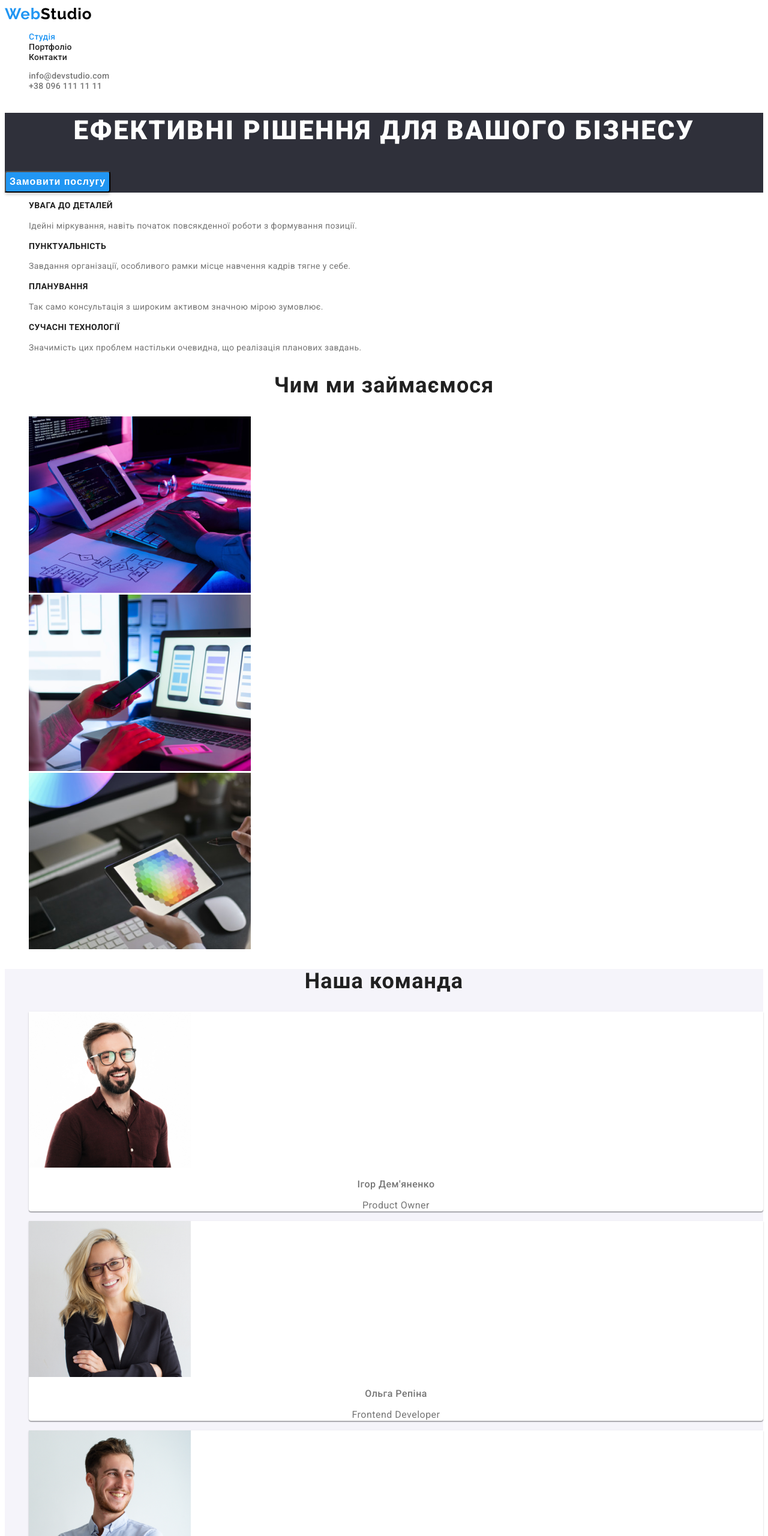
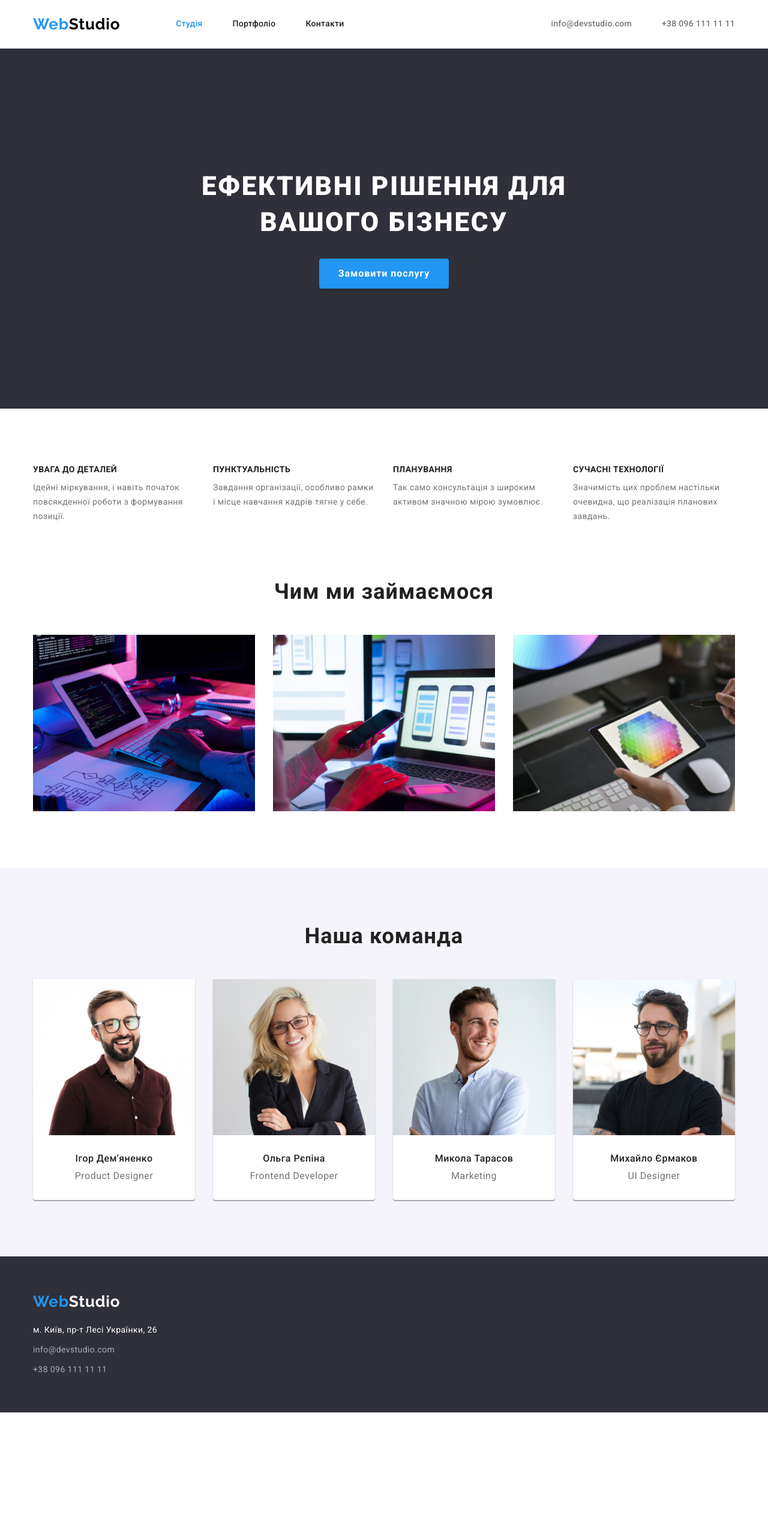
Before and after one commit to Fdobrovols/goit-markup-hw-03, a plain HTML site: page index.html in a window 1280 px wide. Shown: the top 2560 px of the page at 60% size. After the commit the page ends 2354 px from the top, so only its background shows below. Drawn offline with nearby package versions, Linux system fonts and the light colour scheme.

Commit message:
add flex

```diff
--- a/css/styles.css
+++ b/css/styles.css
@@ -1,28 +1,95 @@
-:root
-{
+:root {
     --primary-color: #212121;
     --secondary-color: #f5f4fa;
-    --accent-color: #E5E5E5;
+    --accent-color: #e5e5e5;
     --color-grey: #757575;
-    --common-white: #FFFFFF;
-    --color-blue: #2196F3;
-    --color-hero: #2F303A;
-    --color-portfolio: #F5F5F5;
-    --main-font: 'Roboto', sans-serif;
+    --common-white: #ffffff;
+    --color-blue: #2196f3;
+    --color-hero: #2f303a;
+    --color-portfolio: #f5f5f5;
+    --main-font: "Roboto", sans-serif;
     --title-size: 44px;
     --text-size: 14px;
+    --indent: 30px;
+    --items: 3;
   }
 
-body
-{
-    font-family: 'Roboto', sans-serif;
+  body {
+    font-family: "Roboto", sans-serif;
     color: var(--primary-color);
     background-color: var(--common-white);
     font-size: var(--text-size);
   }
-.logo
-{
-    font-family: 'Raleway';
+  /* reset start */
+  h1,
+  h2,
+  h3,
+  h4,
+  h5,
+  h6,
+  p {
+    margin: 0;
+  }
+
+  .link {
+    text-decoration: none;
+    color: currentColor;
+  }
+
+  .list {
+    list-style: none;
+    margin: 0;
+    padding: 0;
+  }
+
+  img {
+    display: block;
+  }
+
+  /* reset end */
+  .section {
+    padding-top: 94px;
+    padding-bottom: 94px;
+  }
+  .container {
+    width: 1200px;
+    padding-right: 15px;
+    padding-left: 15px;
+    margin-left: auto;
+    margin-right: auto;
+    /* outline: 2px solid red; */
+  }
+
+  .card-set {
+    display: flex;
+    flex-wrap: wrap;
+    gap: var(--indent);
+  }
+  .card-set-item {
+    flex-basis: calc(
+      (100% - var(--indent) * (var(--items) - 1)) / (var(--items))
+    );
+  }
+
+  /* HEADER */
+  .header {
+    border: 1px solid #ececec;
+    border-top: none;
+    border-right: none;
+    border-left: none;
+  }
+
+  .header-container {
+    display: flex;
+    align-items: center;
+  }
+  .header-nav {
+    display: flex;
+    align-items: center;
+    margin-right: auto;
+  }
+  .logo {
+    font-family: "Raleway";
     font-weight: 700;
     font-size: 26px;
     line-height: 1.19;
@@ -30,56 +97,86 @@ body
     color: var(--color-blue);
     text-decoration: none;
   }
-.logo-header
-{
+
+  .partner-logo {
+    margin-right: 93px;
+  }
+
+  .contact {
+    display: flex;
+    /* align-items: center; */
+    gap: 50px;
+  }
+
+  .logo-header {
     color: #000000;
   }
-.list
-{
+
+  .naw-list {
+    display: flex;
+    /* align-items: center; */
+    gap: 50px;
+  }
+
+  .menu-list {
+    display: flex;
+    justify-content: center;
+    margin-bottom: 50px;
+  }
+  .menu-item:not(:last-child) {
+    margin-right: 8px;
+  }
+
+  .list {
     list-style: none;
   }
-.naw-link
-{
+
+  .naw-link {
+    display: block;
     font-weight: 500;
     line-height: 1.14;
     letter-spacing: 0.02em;
     color: var(--primary-color);
     text-decoration: none;
+    padding: 32px 0;
   }
-.naw-link:hover
-{
+  .naw-link:hover {
     color: var(--color-blue);
   }
-.naw-link:focus
-{
+  .naw-link:focus {
     color: var(--color-blue);
   }
-.naw-page
-{
+  .naw-page {
     color: var(--color-blue);
   }
-.contact-link
-{
+  .contact-link {
+    display: block;
     font-weight: 500;
     line-height: 1.14;
     letter-spacing: 0.02em;
     color: var(--color-grey);
     text-decoration: none;
+    padding: 32px 0;
   }
-.contact-link:hover
-{
+  .contact-link:hover {
     color: var(--color-blue);
   }
-.contact-link:focus
-{
+  .contact-link:focus {
     color: var(--color-blue);
   }
-.hero
-{
+
+  /* HERO */
+
+  .hero {
+    text-align: center;
+    padding: 200px 0;
     background-color: var(--color-hero);
   }
-.hero-title
-{
+  .hero-title {
+    margin-left: auto;
+    margin-right: auto;
+    margin-bottom: 30px;
+    width: 696px;
     font-weight: 900;
     font-size: 44px;
     line-height: 1.36;
@@ -88,8 +185,16 @@ body
     text-transform: uppercase;
     color: var(--common-white);
   }
-.hero-btn
-{
+  .hero-btn {
+    /* font-family: 'Roboto';
+      font-style: normal; */
+    padding: 10px 32px;
+    border: 0;
+    border-radius: 4px;
+    min-width: 216px;
+    min-height: 50px;
+    margin-left: auto;
+    margin-right: auto;
     font-weight: 700;
     font-size: 16px;
     line-height: 1.88;
@@ -100,10 +205,8 @@ body
     color: var(--common-white);
     background-color: var(--color-blue);
     box-shadow: 0px 4px 4px rgba(0, 0, 0, 0.15);
-    border-radius: 4px;
   }
-.visually-hidden
-{
+  .visually-hidden {
     position: absolute;
     white-space: nowrap;
     width: 1px;
@@ -115,94 +218,140 @@ body
     clip-path: inset(50%);
     margin: -1px;
   }
-.benifits-title
-{
+
+  /* BENEFITS */
+  /* .benefits-container {
+    display: flex;
+  } */
+
+  .benefits {
+    display: flex;
+  }
+
+  .benefits-list:not(:last-child) {
+    margin-right: 30px;
+  }
+  .benefits-title {
     font-size: 14px;
     line-height: 1.14;
     letter-spacing: 0.03em;
     text-transform: uppercase;
     color: var(--primary-color);
+    margin-bottom: 10px;
   }
-.benifits-text
-{
+  .benefits-text {
     line-height: 1.71;
     letter-spacing: 0.03em;
     color: var(--color-grey);
+    width: 270px;
   }
-.section-title
-{
+
+  /* ABOUT */
+
+  .about {
+    padding-top: 0;
+  }
+
+  .about-list {
+    display: flex;
+    flex-wrap: wrap;
+    gap: var(--indent);
+  }
+  .section-title {
+    margin-bottom: 50px;
     font-size: 36px;
     line-height: 1.16;
     text-align: center;
     letter-spacing: 0.03em;
   }
-.team
-{
-    background-color: var(--secondary-color);
+
+  /* TEAM */
+  .team-list {
+    display: flex;
+    flex-wrap: wrap;
+    gap: var(--indent);
   }
-.team-item
-{
+  .team {
+    background: var(--secondary-color);
+  }
+
+  .team-item {
     background: var(--common-white);
-    box-shadow: 0px 1px 3px rgba(0, 0, 0, 0.12), 0px 1px 1px rgba(0, 0, 0, 0.14), 0px 2px 1px rgba(0, 0, 0, 0.2);
+    box-shadow: 0px 1px 3px rgba(0, 0, 0, 0.12), 0px 1px 1px rgba(0, 0, 0, 0.14),
+      0px 2px 1px rgba(0, 0, 0, 0.2);
     border-radius: 0px 0px 4px 4px;
   }
-.team-img
-{
+  .team-img {
+    /* position: absolute; */
     width: 270px;
     height: 260px;
+    /* left: 215px;
+      top: 1632px; */
+    /* background: url(4853.jpg); */
     border-radius: 0px;
+    /* background: #F5F4FA; */
   }
-.team-name
-{
+  .team-name {
+    margin-bottom: 10px;
     font-weight: 500;
+    font-size: 16px;
+    line-height: 1.18;
+    text-align: center;
+    letter-spacing: 0.03em;
+  }
+  .team-card {
+    padding-top: 30px;
+    padding-bottom: 30px;
+  }
+  .team-content {
     font-size: 16px;
     line-height: 1.18;
     text-align: center;
     letter-spacing: 0.03em;
     color: var(--color-grey);
   }
-.team-content
-{
-    font-size: 16px;
-    line-height: 1.18;
-    text-align: center;
-    letter-spacing: 0.03em;
-    color: var(--color-grey);
+
+  /* FOOTER */
+  .footer {
+    padding-top: 60px;
+    padding-bottom: 60px;
   }
-.footer
-{
+  .footer {
     background: var(--color-hero);
   }
-.logo-footer
-{
+  .logo-footer {
     color: var(--common-white);
   }
-.footer-link
-{
+  .footer-link {
     font-style: normal;
     line-height: 1.71;
     letter-spacing: 0.03em;
     color: var(--common-white);
     text-decoration: none;
   }
-.footer-contact
-{
+  .footer-item:not(:last-child) {
+    margin-bottom: 9px;
+  }
+  .footer-adress {
+    margin-top: 20px;
+  }
+  .footer-contact {
     font-style: normal;
     line-height: 1.71;
     letter-spacing: 0.03em;
     color: rgba(255, 255, 255, 0.6);
     text-decoration: none;
   }
-.footer-contact:hover
-{
+  .footer-contact:hover {
     color: var(--color-blue);
   }
-.footer-contact:focus
-{
+  .footer-contact:focus {
     color: var(--color-blue);
   }
-.menu-btn
-{
+  .menu-btn {
+    padding: 6px 22px;
+    border: 0;
+    border-radius: 4px;
     font-weight: 500;
     font-size: 16px;
     line-height: 1.62;
@@ -210,37 +359,38 @@ body
     letter-spacing: 0.03em;
     color: var(--primary-color);
     background: var(--secondary-color);
-    border-radius: 4px;
     cursor: pointer;
   }
-.menu-btn:hover
-{
+  .menu-btn:hover {
     background-color: var(--color-blue);
     color: var(--common-white);
   }
-.menu-btn:focus
-{
+  .menu-btn:focus {
     background-color: var(--color-blue);
     color: var(--common-white);
   }
-.portfolio-list
-{
-    background-color: var(--color-portfolio);
+
+  /* PORTFOLIO */
+
+  .portfolio-list {
+    background-color: var(--common-white);
   }
-.memu-portfolio
-{
-    background-color: var(--color-portfolio);
+  .portfolio-card {
+    padding: 20px 24px;
+    border: 1px solid #eeeeee;
+    border-top: none;
   }
-.portfolio-title
-{
+
+  .portfolio-title {
+    margin-bottom: 4px;
     font-size: 18px;
     line-height: 2;
     letter-spacing: 0.06em;
   }
-.portfolio-text
-{
+
+  .portfolio-text {
     font-size: 16px;
     line-height: 1.88;
-    letter-spacing: 0.03;
+    letter-spacing: 0.03em;
     color: var(--color-grey);
   }
--- a/index.html
+++ b/index.html
@@ -1,37 +1,57 @@
 <!DOCTYPE html>
 <html lang="uk">
 <head>
-        <meta charset="UTF-8">
-        <meta http-equiv="X-UA-Compatible" content="IE=edge">
-        <meta name="viewort" content="width=divice-width, initial=scale=1.0">
-        <title>hw-2</title>
-        <link rel="preconnect" href="https://fonts.googleapis.com">
-        <link rel="preconnect" href="https://fonts.gsatic.com" crossorigin>
-        <link href="https://fonts.googleapis.com/css2?family=Raleway:wght@700&family=Roboto:wght@400;500;700;900&display=swap" rel="stylesheet">
-        <link rel="stylesheet" href="./css/styles.css">
+        <meta charset="UTF-8" />
+        <meta http-equiv="X-UA-Compatible" content="IE=edge" />
+        <meta name="viewport" content="width=device-width, initial-scale=1.0" />
+        <title>hw-3</title>
+
+        <!-- Modern normalize -->
+
+        <link
+        rel="stylesheet"
+        href="https://cdnjs.cloudflare.com/ajax/libs/modern-normalize/1.1.0/modern-normalize.css"
+        integrity="sha512-Y0MM+V6ymRKN2zStTqzQ227DWhhp4Mzdo6gnlRnuaNCbc+YN/ZH0sBCLTM4M0oSy9c9VKiCvd4Jk44aCLrNS5Q=="
+        crossorigin="anonymous"
+        referrerpolicy="no-referrer" />
+
+       <!-- Fonts -->
+      <link rel="preconnect" href="https://fonts.googleapis.com" />
+      <link rel="preconnect" href="https://fonts.gstatic.com" crossorigin />
+      <link
+      href="https://fonts.googleapis.com/css2?family=Raleway:wght@700&family=Roboto:wght@400;500;700;900&display=swap"
+      rel="stylesheet" />
+
+      <!-- Custom styles -->
+
+      <link rel="stylesheet" href="./css/styles.css" />
     </head>
-
     <body>
 
         <!-- HEADER -->
 
-        <header>
-            <nav>
+        <header class="header">
+            <div class="header-container container">
+              <nav class="header-nav">
+
+                <div class="partner-logo">
                   <a class="logo" href="./index.html">Web<span class="logo logo-header">Studio</span></a>
+                </div>
+
                 <ul class="naw-list list">
                   <li class="naw-item"><a href="./index.html" rel="noopener noreferrer nofollow" class="naw-link naw-page">Студія</a></li>
-                    <li class="naw-item"><a href="./portfolio.html" rel="noopener noreferrer nofollow" class="naw-link">Портфоліо</li>
+                  <li class="naw-item"><a href="./portfolio.html" rel="noopener noreferrer nofollow" class="naw-link">Портфоліо</a></li>
                   <li class="naw-item"><a href="#" rel="noopener noreferrer nofollow" class="naw-link">Контакти</a></li>
                 </ul>
+
               </nav>
+
               <ul class="contact list">
-                <li class="contact-item">
-                    <a href="malito:info@devstudio.com" class="contact-link">info@devstudio.com</a>
-                </li>
-                <li class="contact-item">
-                    <a href="tel:+380961111111" class="contact-link">+38 096 111 11 11</a>
-                </li>
+                <li class="contact-item"> <a href="mailto:info@devstudio.com" class="contact-link">info@devstudio.com</a></li>
+                <li class="contact-item"> <a href="tel:+380961111111" class="contact-link">+38 096 111 11 11</a></li>
               </ul>
+            </div>
+
           </header>
 
         <!-- MAIN -->
@@ -39,97 +59,129 @@
 
             <!-- HERO -->
 
-            <section class="hero">
+            <section class="hero section">
+                   <div class="container">
                    <h1 class="hero-title">Ефективні рішення для вашого бізнесу</h1>
                    <button type="button" class="hero-btn">Замовити послугу</button>
+             </div>
         </section>
 
             <!-- BENIFITS -->
 
-            <section>
-                <h2 class="visually-hidden">Особливості і переваги</h2>
-                <ul class="list benifits">
-                    <li class="benifits-list">
-                        <h3 class="benifits-title">УВАГА ДО ДЕТАЛЕЙ</h3>
-                        <p class="benifits-text">
-                            Ідейні міркування, навіть початок повсякденної роботи з формування позиції.
+            <section class="section">
+                <div class="benefits-container container">
+                  <h2 class="visually-hidden">Особенности и преимущества</h2>
+                  <ul class="list benefits">
+                    <li class="benefits-list">
+                      <h3 class="benefits-title">УВАГА ДО ДЕТАЛЕЙ</h3>
+                      <p class="benefits-text">
+                        Ідейні міркування, і навіть початок повсякденної роботи з
+                        формування позиції.
                       </p>
                     </li>
-                    <li class="benifits-list">
-                        <h3 class="benifits-title">ПУНКТУАЛЬНІСТЬ</h3>
-                        <p class="benifits-text">
-                            Завдання організації, особливого рамки місце навчення кадрів тягне у себе.
+                    <li class="benefits-list">
+                      <h3 class="benefits-title">ПУНКТУАЛЬНІСТЬ</h3>
+                      <p class="benefits-text">
+                        Завдання організації, особливо рамки і місце навчання кадрів
+                        тягне у себе.
                       </p>
                     </li>
-                    <li class="benifits-list">
-                        <h3 class="benifits-title">ПЛАНУВАННЯ</h3>
-                        <p class="benifits-text">
+                    <li class="benefits-list">
+                      <h3 class="benefits-title">ПЛАНУВАННЯ</h3>
+                      <p class="benefits-text">
                         Так само консультація з широким активом значною мірою зумовлює.
                       </p>
                     </li>
-                    <li class="benifits-list">
-                        <h3 class="benifits-title">СУЧАСНІ ТЕХНОЛОГІЇ</h3>
-                        <p class="benifits-text">
-                            Значимість цих проблем настільки очевидна, що реалізація планових завдань.
+                    <li class="benefits-list">
+                      <h3 class="benefits-title">СУЧАСНІ ТЕХНОЛОГІЇ</h3>
+                      <p class="benefits-text">
+                        Значимість цих проблем настільки очевидна, що реалізація
+                        планових завдань.
                       </p>
                     </li>
                   </ul>
+                </div>
               </section>
 
             <!-- ABOUT -->
-          <section>
+            <section class="section about">
+                <div class="container">
                   <h2 class="section-title">Чим ми займаємося</h2>
                   <ul class="about-list list">
+
                      <li class="about-item">
-                    <img src="./images/smartpicture1.jpg" alt="Комп'ютер" width="370" height="294" class="about-img">
+                        <img src="./images/smartpicture1.jpg" alt="Комп'ютер" width="370" height="294" class="about-img"/>
                      </li>
+
                     <li class="about-item">
-                    <img src="./images/smartpicture2.jpg" alt="Телефон" width="370" height="294" class="about-img">
+                      <img src="./images/smartpicture2.jpg" alt="Телефон" width="370" height="294" class="about-img"/>
                     </li>
+
                     <li class="about-item">
-                    <img src="./images/smartpicture3.jpg" alt="Планшет" width="370" height="294" class="about-img">
+                      <img src="./images/smartpicture3.jpg" alt="Планшет" width="370" height="294" class="about-img" />
                     </li>
+
                   </ul>
+                </div>
               </section>
 
           <!-- TEAM -->
 
-          <section class="team">
+          <section class="team section">
+            <div class="container">
               <h2 class="section-title">Наша команда</h2>
+
               <ul class="team-list list">
+
                 <li class="team-item">
-                    <img src="./images/img-3.jpg" alt="Ігор Дем'яненко" width="270" height="260" class="team-img">
+                  <img src="./images/img-3.jpg" alt="Ігор Дем'яненко" width="270" height="260" class="team-img" />
+                  <div class="team-card">
                     <h3 class="team-name">Ігор Дем'яненко</h3>
-                    <p lang="en" class="team-content">Product Owner</p>
+                    <p lang="en" class="team-content">Product Designer</p>
+                  </div>
                 </li>
+
                 <li class="team-item">
-                    <img src="./images/img-2.jpg" alt="Ольга Репіна" width="270" height="260" class="team-img">
-                     <h3 class="team-name">Ольга Репіна</h3>
+                  <img src="./images/img-2.jpg" alt="Ольга Рєпіна" width="270" height="260" class="team-img"/>
+                  <div class="team-card">
+                    <h3 class="team-name">Ольга Рєпіна</h3>
                     <p lang="en" class="team-content">Frontend Developer</p>
+                  </div>
                 </li>
+
                 <li class="team-item">
-                    <img src="./images/img-1.jpg" alt="Микола Тарасов" width="270" height="260" class="team-img">
+                  <img src="./images/img-1.jpg" alt="Микола Тарасов" width="270" height="260" class="team-img"/>
+                  <div class="team-card">
                     <h3 class="team-name">Микола Тарасов</h3>
                     <p lang="en" class="team-content">Marketing</p>
+                  </div>
                 </li>
+
                 <li class="team-item">
-                    <img src="./images/img.jpg" alt="Михйло Єрмаков" width="270" height="260" class="team-img">
+                  <img src="./images/img.jpg" alt="Михайло Єрмаков" width="270" height="260" class="team-img"/>
+                  <div class="team-card">
                     <h3 class="team-name">Михайло Єрмаков</h3>
                     <p lang="en" class="team-content">UI Designer</p>
+                  </div>
                 </li>
+
               </ul>
+            </div>
+
           </section>
         </main>
 
         <!-- FOOTER -->
 
         <footer class="footer">
+            <div class="container footer-container">
               <a href="./index.html" class="logo">Web<span class="logo-footer">Studio</span></a>
+
               <address>
+
                 <ul class="list footer-list">
-                        <li class="footer-item">
-                            <a href="https://goo.gl/maps/pz3UQcwL6n8fsx3L7" target="_blank" rel="noopener nofollow noreferrer" class="footer-link">м. Київ, пр-т Лесі Українки 26</a>
-                        </li>
+                  <li class="footer-item footer-adress"><a href="https://goo.gl/maps/3n27AXKgrhXGFmmF6" target="_blank" rel="noopener noreferrer nofollow" class="footer-link"
+                    >м. Київ, пр-т Лесі Українки, 26</a></li>
 
                   <li class="footer-item">
                     <a href="mailto:info@devstudio.com" class="footer-contact">info@devstudio.com</a>
@@ -138,8 +190,12 @@
                   <li class="footer-item">
                     <a href="tel:+380961111111" class="footer-contact">+38 096 111 11 11</a>
                   </li>
+
                 </ul>
+
               </address>
+
+            </div>
           </footer>
     </body>
 </html>
```
Also changed, not shown: portfolio.html (+100 -48 lines). Lines whose indentation alone changed are shown as unchanged.
